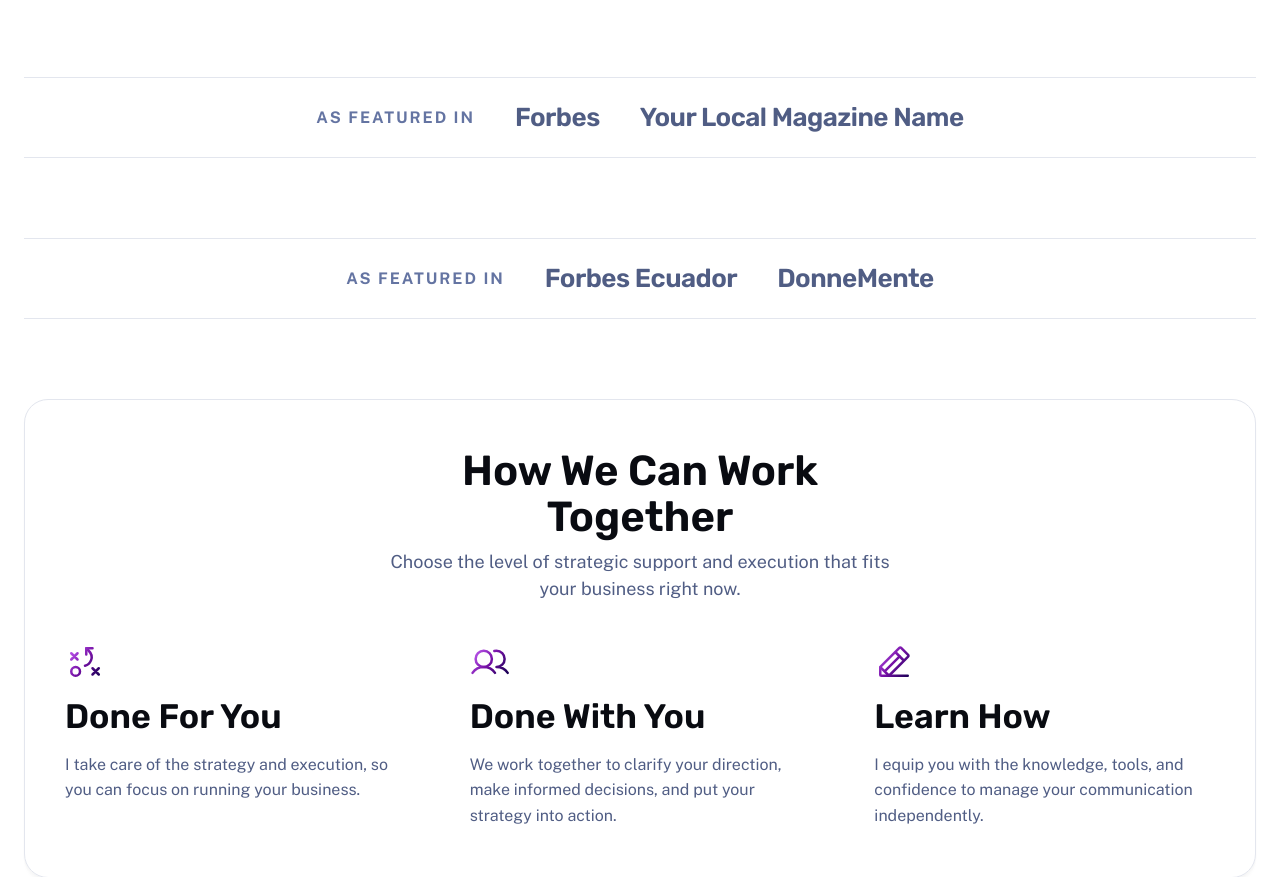
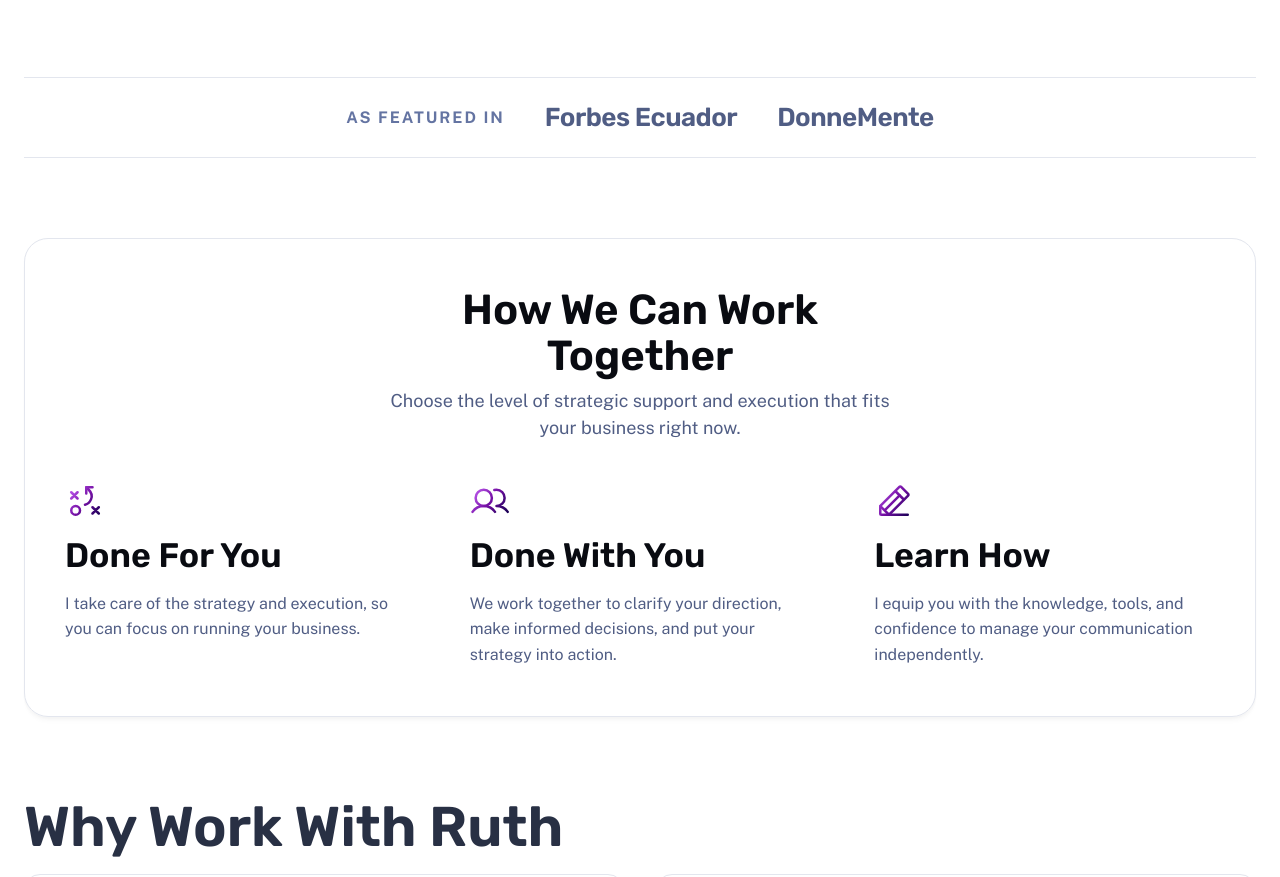
Before and after one commit to rutylarareyes-stack/communications-strategy, an Astro site: page / in a window 1280 px wide. Shown: the part 1014-1891 px from the top of the page. Built offline with nearby package versions, Linux system fonts and the light colour scheme; Astro itself is replaced by a stand-in of ours.

Commit message:
Update index.astro

```diff
--- a/src/pages/index.astro
+++ b/src/pages/index.astro
@@ -71,13 +71,6 @@ const pageFaqs = [
           src="/assets/portrait.jpg"
         />
       </header>
-      <aside class="media-bar" aria-label="Media features">
-        <span class="media-label">As Featured In</span>
-        <div class="media-logos">
-          <span class="media-item">Forbes</span>
-          <span class="media-item">Your Local Magazine Name</span>
-        </div>
-      </aside>
       <aside class="media-bar" aria-label="Featured media interviews">
         <span class="media-label">As Featured In</span>
         <div class="media-logos">
```
